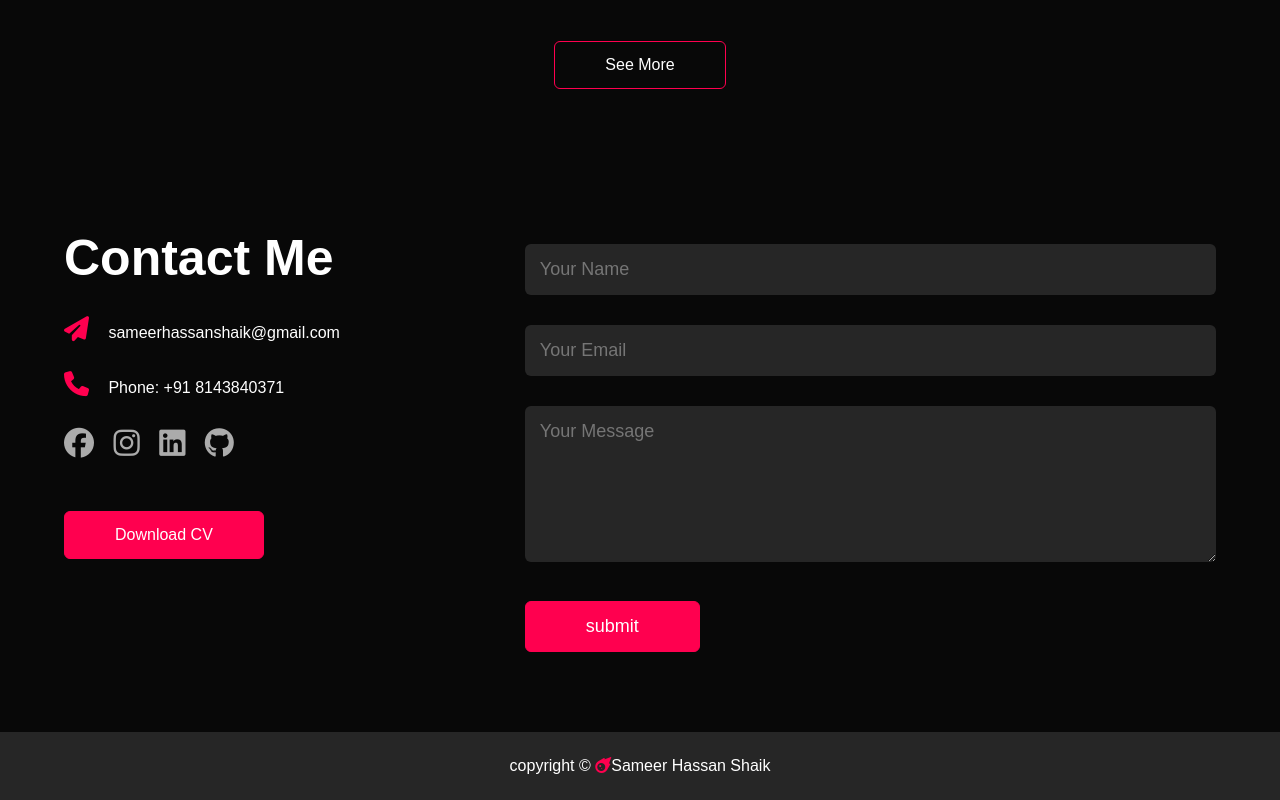
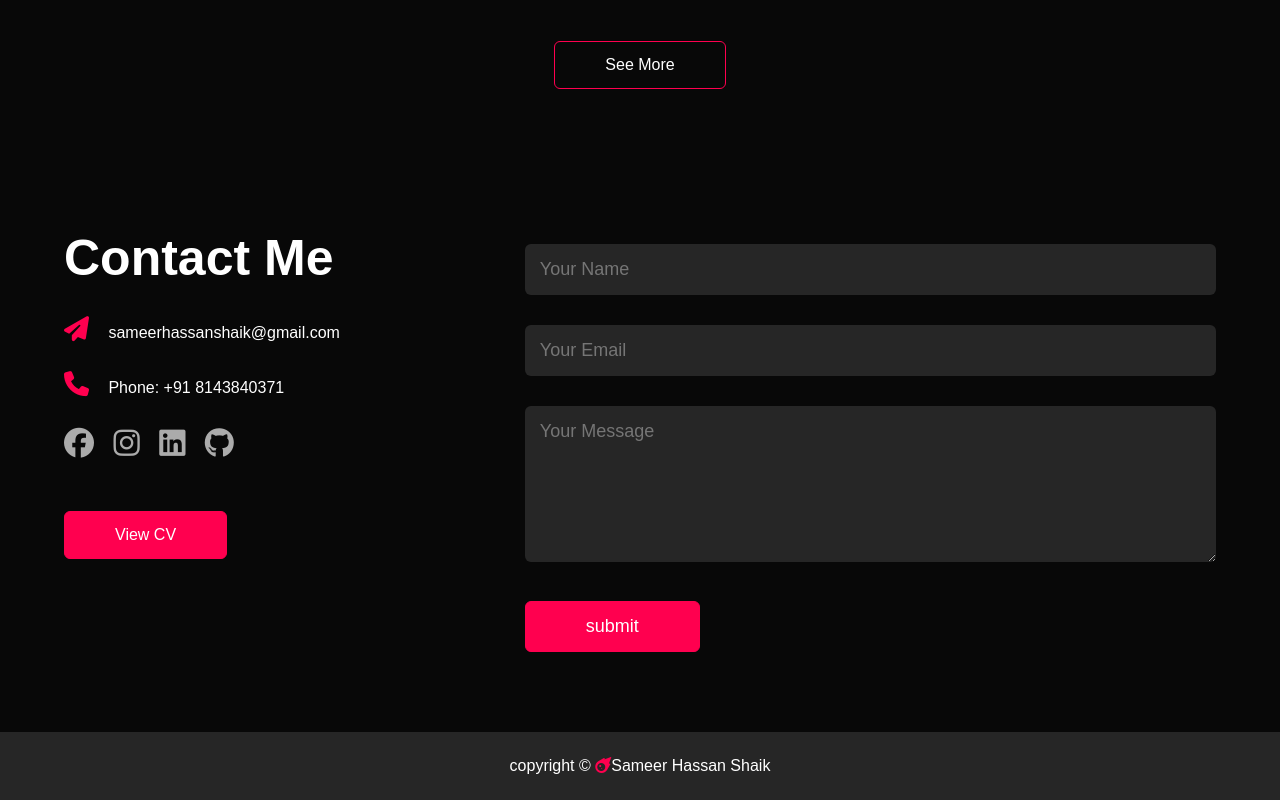
Before and after one commit to sameershaik2004/personal-portfolio, a plain HTML site: page index.html in a window 1280 px wide. Shown: the part 2617-3417 px from the top of the page. Drawn offline with Linux system fonts and the light colour scheme.

Commit message:
Update index.html

```diff
--- a/index.html
+++ b/index.html
@@ -148,7 +148,7 @@
                 <a href="https://www.linkedin.com/in/shaik-sameer-hassan-23525a25a?utm_source=share&utm_campaign=share_via&utm_content=profile&utm_medium=android_app"><i class="fa-brands fa-linkedin"></i></a>
                 <a href="https://github.com/sameershaik2004"><i class="fa-brands fa-github"></i></a>
               </div>
-              <a href="SameerResume.pdf" download class="btn btn2">Download CV</a>
+              <a href="https://docs.google.com/document/d/1xasGDH_rsYm8MtfrD2TCJi-4owXUStHjc3vKxrypPW4/edit?usp=sharing" class="btn btn2" target="_blank">View CV</a>
             </div>
             <div class="contact-right">
                 <form name="submit-to-google-sheet">
```
